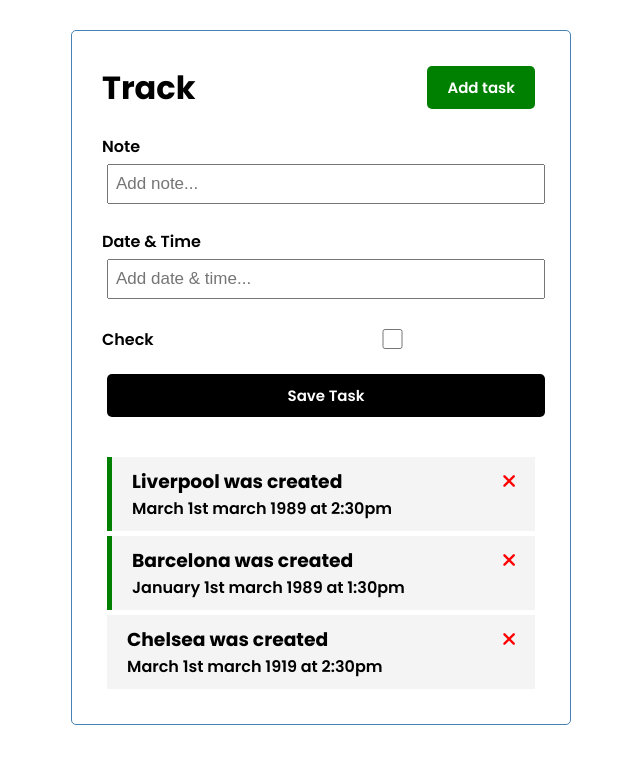
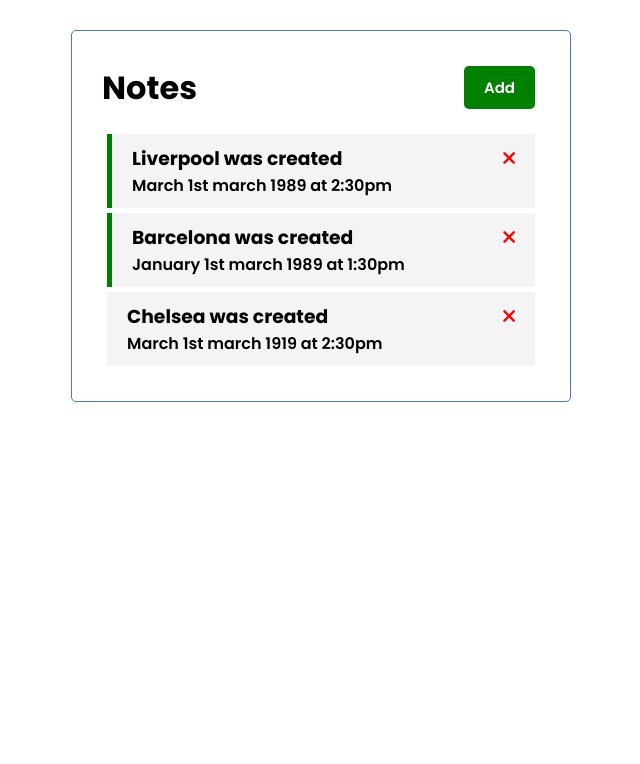
Before and after one commit to jahakholikulov002/vuejs-task-project, a Vue app: page / in a window 1280 px wide. Shown: the top 764 px of the page, without its empty margins (319-959 px from the left). Built offline with nearby package versions, Linux system fonts and the light colour scheme.

Commit message:
Added a function  in button 'add & close'

```diff
--- a/src/App.vue
+++ b/src/App.vue
@@ -1,7 +1,9 @@
 <template>
   <div class="container">
-    <Header title="Track" />
-    <AddTask @add-task="addTask" />
+    <Header @toggle-add-task="toggleAddTask" title="Notes" :showAddTask="showAddTask" />
+    <div v-if="showAddTask">
+      <AddTask @add-task="addTask" />
+    </div>
     <Tasks @toggle-reminder="toggleReminder" @delete-task="deleteTask" :tasks="tasks" />
   </div>
 
@@ -19,11 +21,15 @@
   },
   data() {
     return {
-      tasks: []
+      tasks: [],
+      showAddTask: false
     }
   },
   methods: {
-    addTask(task){
+    toggleAddTask() {
+      this.showAddTask = !this.showAddTask
+    },
+    addTask(task) {
       this.tasks = [...this.tasks, task]
     },
     deleteTask(id) {
--- a/src/components/Button.vue
+++ b/src/components/Button.vue
@@ -11,7 +11,7 @@
      },
      methods:{
         onClick(){
-
+            this.$emit('toggle-add-task')
         }
      }
 }
--- a/src/components/Header.vue
+++ b/src/components/Header.vue
@@ -1,7 +1,7 @@
 <template>
     <header>
         <h1>{{ title }}</h1>
-        <Button text="Add task" color="green"/>
+        <Button @toggle-add-task="$emit('toggle-add-task')" :text="showAddTask ? 'Close' : 'Add' " color="green"/>
     </header>
 </template>
 
@@ -12,6 +12,7 @@
     name: 'Header',// ismini registratsiya qlib olamiz
     props:{ // props orqali component chaqiriw (yaniy ulaw!)
         title: String,
+        showAddTask: Boolean,
     },
     components:{
         Button,
```
